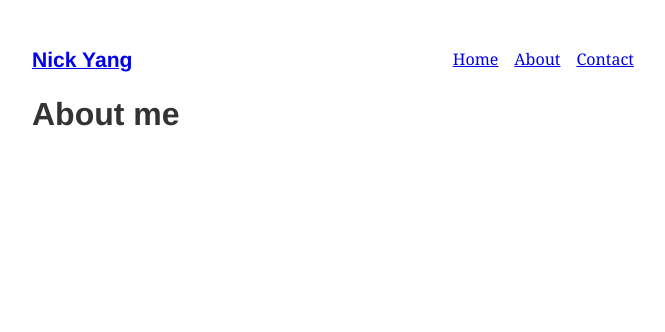
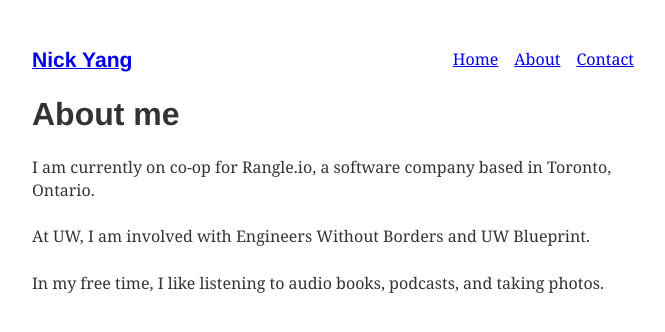
Before and after one commit to nkxy/gatsby, a Gatsby site: page /about in a window 1280 px wide. Shown: the whole page, without its empty margins (299-964 px from the left). Built offline with nearby package versions, Linux system fonts and the light colour scheme; Gatsby itself is replaced by a stand-in of ours; some packages are replaced by stand-ins of ours.

Commit message:
:bento: Update About & Contact Information

```diff
--- a/src/pages/about.js
+++ b/src/pages/about.js
@@ -6,7 +6,9 @@ export default ({ data }) => (
   <Layout>
     <div>
       <h1>About me</h1>
-      <p>{data.dataJson.intro_paragraph}</p>
+      <p>{data.dataJson.about.work}</p>
+      <p>{data.dataJson.about.extracurriculars}</p>
+      <p>{data.dataJson.about.interests}</p>
     </div>
   </Layout>
 );
@@ -16,6 +18,8 @@ export const query = graphql`
     dataJson {
       about {
         work
+        extracurriculars
+        interests
       }
     }
   }
--- a/src/pages/contact.js
+++ b/src/pages/contact.js
@@ -6,7 +6,7 @@ export default () => (
     <div>
       <h1>Feel free to get in contact with me! I don't bite :P</h1>
       <p>
-        <a href="mailto:nick.yang@rangle.io">nick.yang@rangle.io</a>
+        <a href="mailto:nick.yang3721@gmail.com">nick.yang3721@gmail.com</a>
       </p>
     </div>
   </Layout>
```
